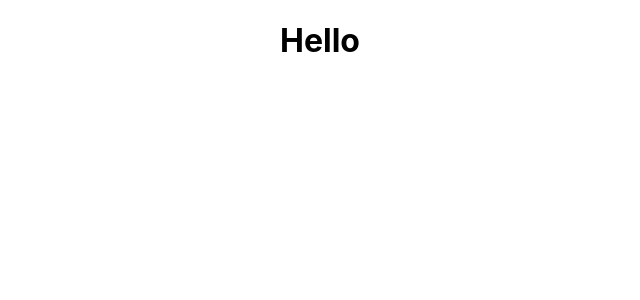
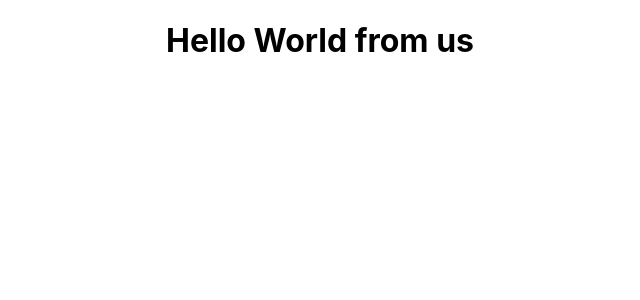
Before and after one commit to ammarabrahani/Bootcamp, a React (Create React App) app in the folder bootcamp-react-app/: page / in a window 1280 px wide. Shown: the top 300 px of the page, without its empty margins (320-960 px from the left). Built offline with nearby package versions, Linux system fonts and the light colour scheme.

Commit message:
Update App.js

```diff
--- a/bootcamp-react-app/src/App.js
+++ b/bootcamp-react-app/src/App.js
@@ -5,7 +5,7 @@ import './App.css';
 function App() {
   return (
     <div className="App">
-      <h1>Hello</h1>
+      <h1>Hello World from us</h1>
     </div>
   );
 }
```
